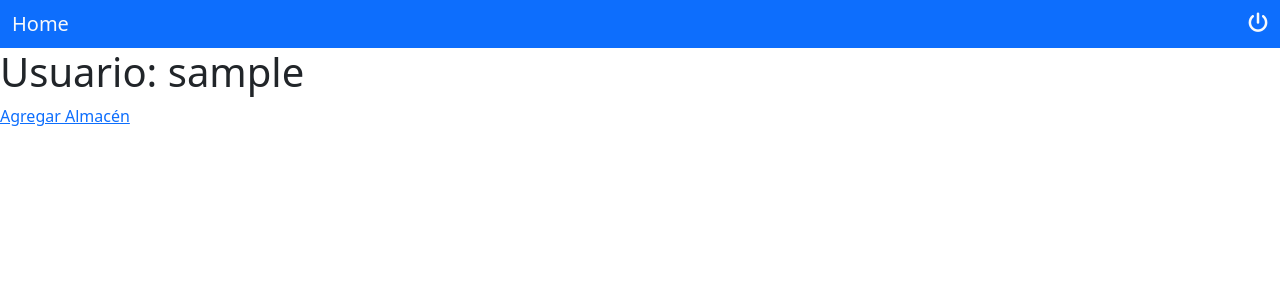
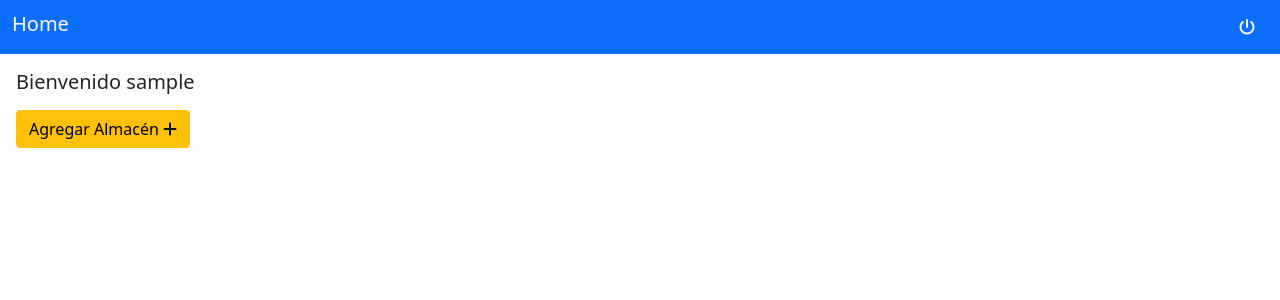
Before and after one commit to MIGUELAGC29/DJANGO-PEPS, a Django app: page /peps/home/ in a window 1280 px wide. Shown: the top 300 px of the page. Run offline with Django 4.2, Linux system fonts and the light colour scheme; the visitor is signed in with stand-in values (Sample User, id 1); data that the repository does not hold is empty; some libraries are stand-ins or nearby versions.

Commit message:
Se agregan estilos a la pagina principal, queda funcionando correctamente

```diff
--- a/PEPS/App/templates/home.html
+++ b/PEPS/App/templates/home.html
@@ -10,15 +10,18 @@
 <body>
     <header class="row justify-content-between content-fluid bg-primary">
         <h1 class="col-1 m-1 mx-3 text-light p-2 fs-5 ">Home</h1>
-        <a class="col-1 text-light text-end p-2  me-3 fs-5" href="{% url 'Logout' %}"><i class="fa-solid fa-power-off"></i></a>
+        <p class="col-1  text-end p-2 mb-0 me-3 fs-5"><a class = "btn btn-primary text-light" href="{% url 'Logout' %}"><i title="Cerrar Sesión" class="fa-solid fa-power-off"></i></a>
     </header>
-    <h1>Usuario: {{username}}</h1>
+    <h1 class = "fs-5 m-3">Bienvenido {{username}}</h1>
 
 
 
         {% for key,valor in d.items %}
-            <p>Nombre de almacen: {{key.nombre}} <a href="{% url 'Eliminar_Almacen' key.id %}">Eliminar Almacén</a></p>
-            <table>
+            <div class = "rounded-3 row text-center justify-content-center bg-primary me-3 ms-3">
+                <p class = "fs-6 col-6 text-start text-light mb-0 pt-3">Nombre de almacen: {{key.nombre}}</p>
+                <p class = "fs-6 col-6 mb-0 text-end  px-4 py-2"><a class = "btn btn-primary text-light" href="{% url 'Eliminar_Almacen' key.id %}">Eliminar Almacén <i title="Eliminar Almacen" class="fa-solid fa-trash-can"></i></a></p>
+            </div>
+            <table class = "table text-center ">
                 <thead>
                     <tr>
                         <th></th>
@@ -28,7 +31,7 @@
                         <th>Unidades</th>
                         <th>Descripción</th>
                         <th>Opciones</th>
-                        <th><a href="{% url 'Crear_Producto' key.id %}">Agregar Producto</a>
+                        <th><a title="Agregar Producto" class = "btn btn-success" href= "{% url 'Crear_Producto' key.id %}"> Agregar Producto <i class="fa-solid fa-plus"></i></a>
                     </tr>
                 </thead>
                 <tbody>
@@ -41,34 +44,36 @@
                             <td>{{producto.costo}}</td>
                             <td>{{producto.unidades}}</td>
                             <td>{{producto.descripcion}}</td>
-                            <td><a href="">Agregar Unidades</a><a href="">Quitar Unidades</a></td>
+                            <td><a class = "m-0 btn btn-success fs-4" href=""><i class="fa-solid fa-square-plus"></i></a><a class = "ms-2 btn btn-danger fs-4" href="">  <i class="fa-solid fa-square-minus"></i></a></td>
                         </tr>
                         {% endif %}
                     {% endfor %}
-                    <tr>
+                    <tr class="table-danger">
                         <td>Total</td>
                         <td></td>
-                        <td>$$
+                        <td><i class="fa-solid fa-dollar-sign"></i>
                             {% for llave,value in precio.items %}
                                 {% if llave.id ==  key.id%}
                                     {{value}}
                                 {% endif %}
                             {% endfor %}
                         </td>
-                        <td>$$
+                        <td><i class="fa-solid fa-dollar-sign"></i>
                             {% for llave,value in costo.items %}
                                 {% if llave.id ==  key.id%}
                                     {{value}}
                                 {% endif %}
                             {% endfor %}
                         </td>
-                        <td>Unidades:
+                        <td><i class="fa-solid fa-equals"></i>
                             {% for llave,value in unidades.items %}
                                 {% if llave.id ==  key.id%}
                                     {{value}}
                                 {% endif %}
                             {% endfor %}
                         </td>
+                        <td></td>
+                        <td></td>
                         <td></td>
 
                     </tr>
@@ -80,7 +85,7 @@
 
 
 
-    <a href="{% url 'Crear_Almacen' %}">Agregar Almacén</a>
+    <a class = "ms-3 btn btn-warning" href="{% url 'Crear_Almacen' %}">Agregar Almacén <i class="fa-solid fa-plus"></i></a>
 
 
 
```
Also changed, not shown: PEPS/Almacen/views.py (+7 -1 lines), PEPS/Producto/views.py (+12 -1 lines).
